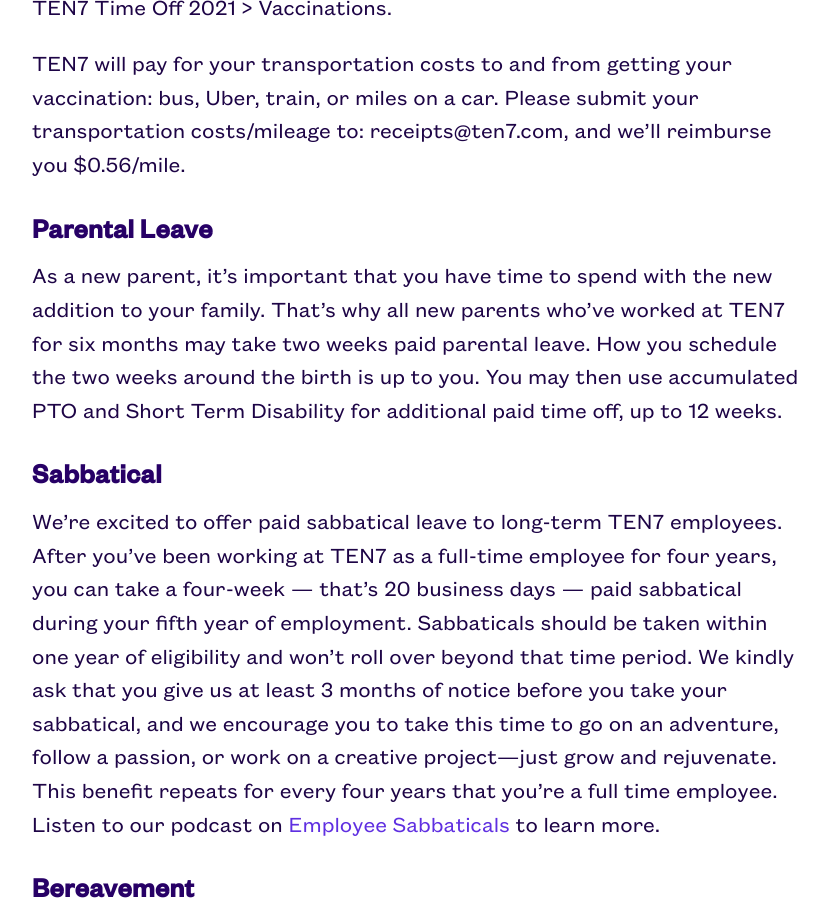
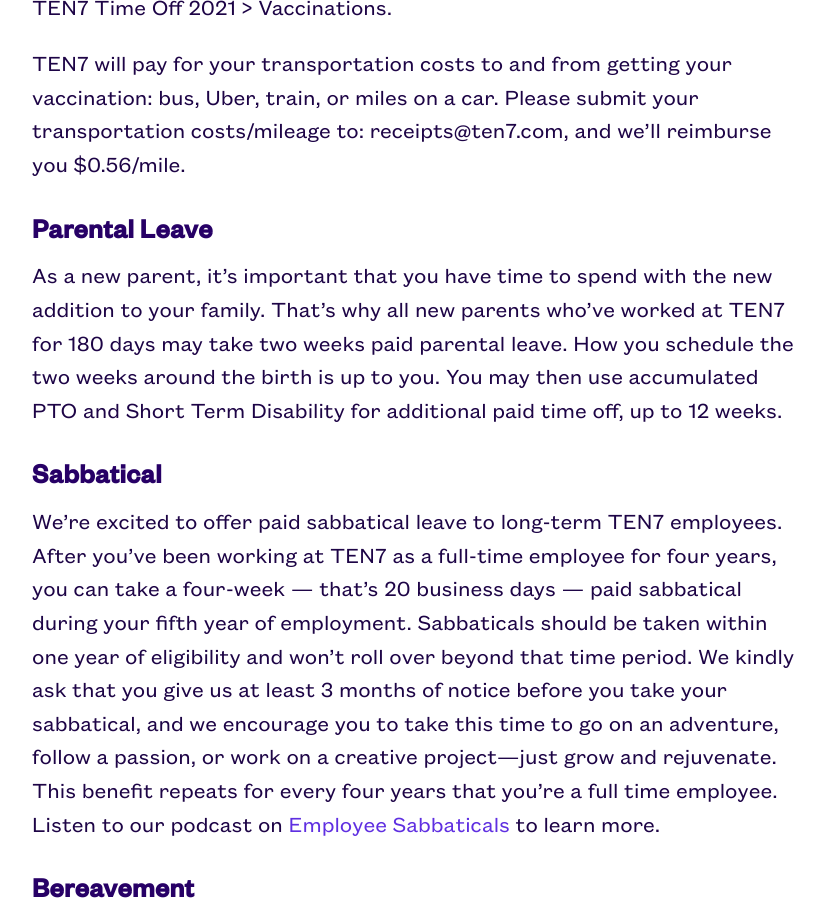
Before and after one commit to ten7/handbook.ten7.com, a Jekyll site: the page built from _pages/04_ourbenefits.md, in a window 1280 px wide and 900 px high, scrolled down 7372 px. Shown: the whole window, without its empty margins (220-1048 px from the left). Built offline with Jekyll 4.4.1, drawn with Linux system fonts in a browser that asks for light colours.

Commit message:
Parental leave update

```diff
--- a/_pages/04_ourbenefits.md
+++ b/_pages/04_ourbenefits.md
@@ -132,7 +132,7 @@
 
 ## Parental Leave
 
-As a new parent, it’s important that you have time to spend with the new addition to your family. That’s why all new parents who’ve worked at TEN7 for six months may take two weeks paid parental leave. How you schedule the two weeks around the birth is up to you. You may then use accumulated PTO and Short Term Disability for additional paid time off, up to 12 weeks.
+As a new parent, it’s important that you have time to spend with the new addition to your family. That’s why all new parents who’ve worked at TEN7 for 180 days may take two weeks paid parental leave. How you schedule the two weeks around the birth is up to you. You may then use accumulated PTO and Short Term Disability for additional paid time off, up to 12 weeks.
 
 ## Sabbatical
 
```
